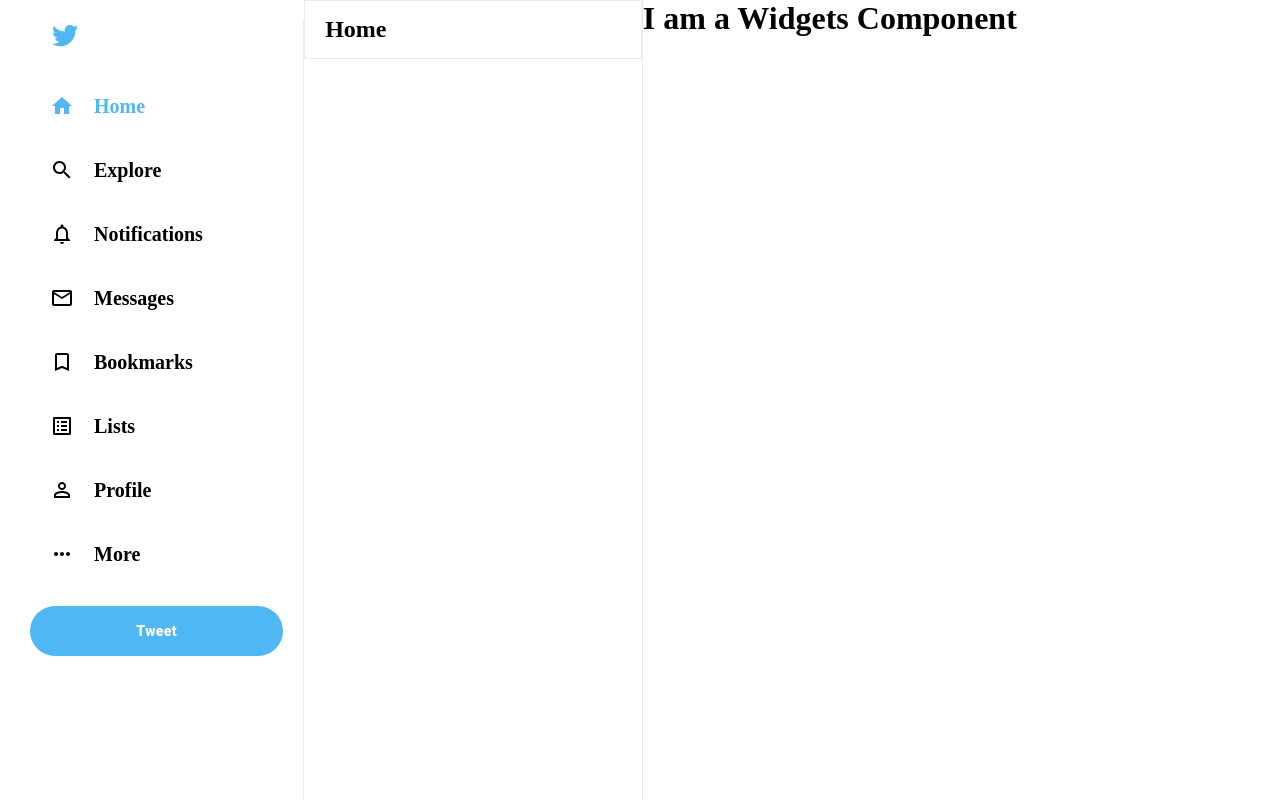
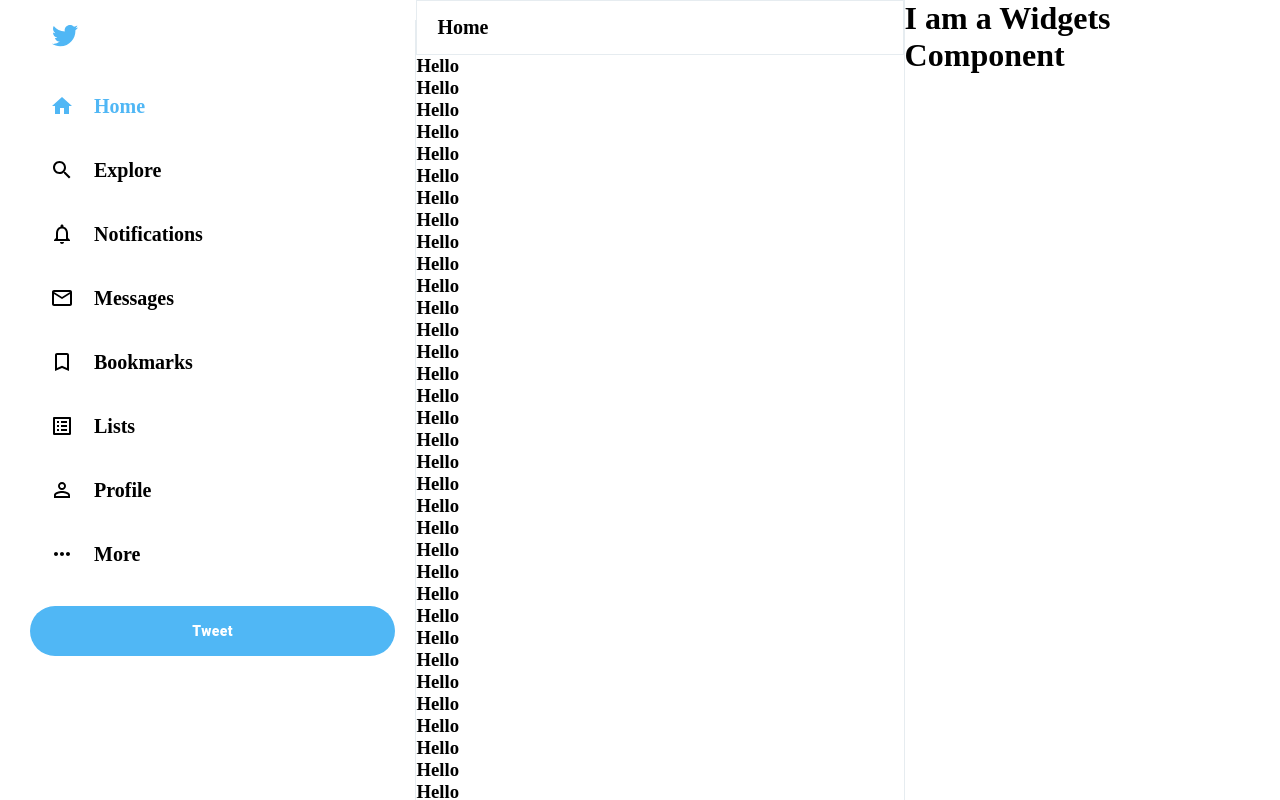
Before and after one commit to vermad843/twitter-clone-main, a React (Create React App) app: page / in a window 1280 px wide. Built offline with nearby package versions, Linux system fonts and the light colour scheme.

Commit message:
sticky navbar

```diff
--- a/src/Feed.css
+++ b/src/Feed.css
@@ -14,3 +14,9 @@
    border : 1px solid var(--twitter-background);
    padding : 15px 20px;
 }
+
+
+.feed__header > h2 {
+    font-size : 20px;
+    font-weight : 800;
+}
--- a/src/Feed.js
+++ b/src/Feed.js
@@ -7,6 +7,43 @@
             <div className = "feed__header">
               <h2>Home</h2>
             </div>
+            <h3>Hello</h3>
+            <h3>Hello</h3>
+            <h3>Hello</h3>
+            <h3>Hello</h3>
+            <h3>Hello</h3>
+            <h3>Hello</h3>
+            <h3>Hello</h3>
+            <h3>Hello</h3>
+            <h3>Hello</h3>
+            <h3>Hello</h3>
+            <h3>Hello</h3>
+            <h3>Hello</h3>
+            <h3>Hello</h3>
+            <h3>Hello</h3>
+            <h3>Hello</h3>
+            <h3>Hello</h3>
+            <h3>Hello</h3>
+            <h3>Hello</h3>
+            <h3>Hello</h3>
+            <h3>Hello</h3>
+            <h3>Hello</h3>
+            <h3>Hello</h3>
+            <h3>Hello</h3>
+            <h3>Hello</h3>
+            <h3>Hello</h3>
+            <h3>Hello</h3>
+            <h3>Hello</h3>
+            <h3>Hello</h3>
+            <h3>Hello</h3>
+            <h3>Hello</h3>
+            <h3>Hello</h3>
+            <h3>Hello</h3>
+            <h3>Hello</h3>
+            <h3>Hello</h3>
+            <h3>Hello</h3>
+            <h3>Hello</h3>
+
         </div>
     )
 }
--- a/src/Widgets.css
+++ b/src/Widgets.css
@@ -0,0 +1,3 @@
+.widgets {
+    flex : 0.3;
+}
--- a/src/Widgets.js
+++ b/src/Widgets.js
@@ -9,4 +9,4 @@
     )
 }
 
-export default Widgets
+export default Widgets;
```
